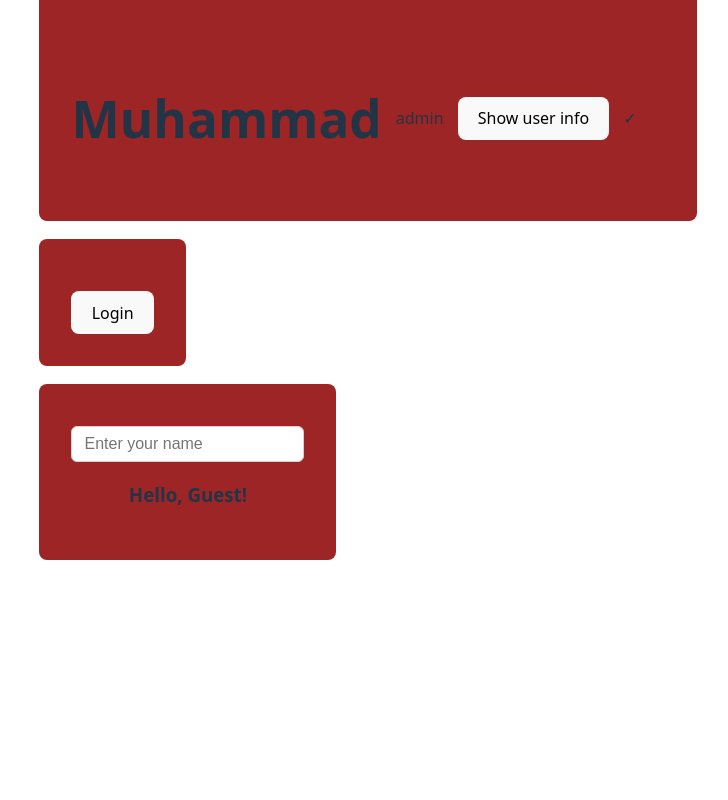
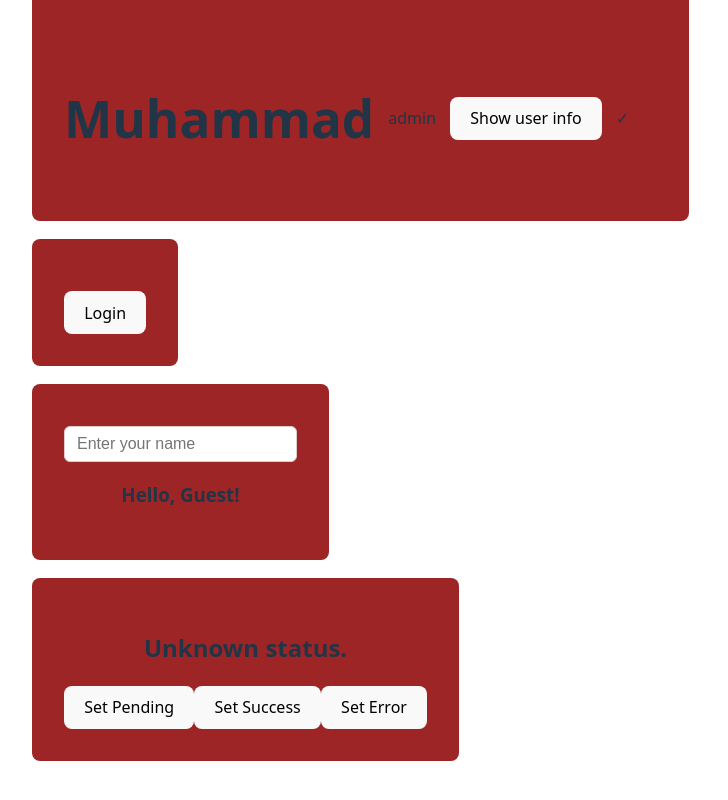
Before and after one commit to Huzaifa-mh/React-19, a React (Vite) app in the folder React19-Practice2/: page / in a window 1280 px wide. Shown: the part 562-1362 px from the top of the page, without its empty margins (272-1000 px from the left). Before the commit the page ends 1172 px from the top, so only its background shows below. Built offline with nearby package versions, Linux system fonts and the light colour scheme.

Commit message:
Add status message functionality and buttons to App component

```diff
--- a/React19-Practice2/src/App.tsx
+++ b/React19-Practice2/src/App.tsx
@@ -68,6 +68,14 @@
 };
 function App() {
   const [username, setUsername] = React.useState("");
+  const [status, setStatus] = React.useState("");
+
+  const getStatusMessage = () => {
+    if (status === "pending") return "Processing...";
+    if (status === "success") return "Operation Successful!";
+    if (status === "error") return "An error occurred.";
+    return "Unknown status.";
+  }
 
   return (
     <>
@@ -90,6 +98,15 @@
         placeholder="Enter your name"/>
         <h3>Hello, {username || 'Guest'}!</h3>
       </Card>
+
+      <Card>
+        <div>
+          <h2>{getStatusMessage()}</h2>
+          <button onClick={() => setStatus("pending")}>Set Pending</button>
+          <button onClick={() => setStatus("success")}>Set Success</button>
+          <button onClick={() => setStatus("error")}>Set Error</button>
+        </div>
+      </Card>
     </>
   );
 }
--- a/React19-Practice2/src/index.css
+++ b/React19-Practice2/src/index.css
@@ -55,7 +55,9 @@
   background-color: #9e2525;
   border-radius: 8px;
   margin-bottom: 18px;
+  margin-right: 15px;
   width: fit-content;
+
 }
 .searchfield{
   padding: 8px 12px;
```
